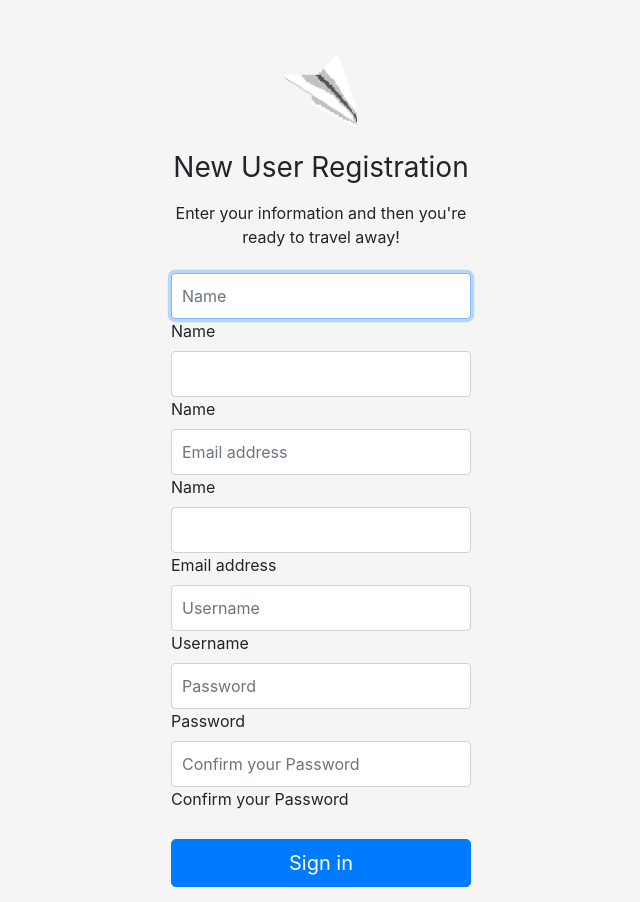
After one commit to guiperdigao/POO-FlaskProject, a Flask app: template templates/signin-rejected.html in a window 1280 px wide. The commit adds this page. Shown: the whole page, without its empty margins (319-959 px from the left). Run offline with Flask 2, Linux system fonts and the light colour scheme; the template is opened without the code that fills it: values that come from a table or form of the project are taken from there, others are empty; some libraries are stand-ins or nearby versions.

Commit message:
Add files via upload

```diff
--- a/app.py
+++ b/app.py
@@ -33,7 +33,7 @@ def about():
 def root():
     return app.send_static_file('paper-plane.png')
 # Register Form Class
-"""
+
 class RegisterForm(Form):
     name = StringField('Name', [validators.Length(min=1, max=50)])
     username = StringField('Username', [validators.Length(min=4, max=25)])
@@ -70,7 +70,7 @@ def register():
         flash('You are now registered and can log in', 'success')
 
         return redirect(url_for('login'))
-    return render_template('register.html', form=form)
+    return render_template('signin.html', form=form)
 
 
 # User login
@@ -130,119 +130,6 @@ def logout():
     flash('You are now logged out', 'success')
     return redirect(url_for('login'))
 
-# Dashboard
-@app.route('/dashboard')
-@is_logged_in
-def dashboard():
-    # Create cursor
-    cur = mysql.connection.cursor()
-
-    # Get articles
-    result = cur.execute("SELECT * FROM articles")
-
-    articles = cur.fetchall()
-
-    if result > 0:
-        return render_template('dashboard.html', articles=articles)
-    else:
-        msg = 'No Articles Found'
-        return render_template('dashboard.html', msg=msg)
-    # Close connection
-    cur.close()
-
-# Article Form Class
-class ArticleForm(Form):
-    title = StringField('Title', [validators.Length(min=1, max=200)])
-    body = TextAreaField('Body', [validators.Length(min=30)])
-
-# Add Article
-@app.route('/add_article', methods=['GET', 'POST'])
-@is_logged_in
-def add_article():
-    form = ArticleForm(request.form)
-    if request.method == 'POST' and form.validate():
-        title = form.title.data
-        body = form.body.data
-
-        # Create Cursor
-        cur = mysql.connection.cursor()
-
-        # Execute
-        cur.execute("INSERT INTO articles(title, body, author) VALUES(%s, %s, %s)",(title, body, session['username']))
-
-        # Commit to DB
-        mysql.connection.commit()
-
-        #Close connection
-        cur.close()
-
-        flash('Article Created', 'success')
-
-        return redirect(url_for('dashboard'))
-
-    return render_template('add_article.html', form=form)
-
-
-# Edit Article
-@app.route('/edit_article/<string:id>', methods=['GET', 'POST'])
-@is_logged_in
-def edit_article(id):
-    # Create cursor
-    cur = mysql.connection.cursor()
-
-    # Get article by id
-    result = cur.execute("SELECT * FROM articles WHERE id = %s", [id])
-
-    article = cur.fetchone()
-    cur.close()
-    # Get form
-    form = ArticleForm(request.form)
-
-    # Populate article form fields
-    form.title.data = article['title']
-    form.body.data = article['body']
-
-    if request.method == 'POST' and form.validate():
-        title = request.form['title']
-        body = request.form['body']
-
-        # Create Cursor
-        cur = mysql.connection.cursor()
-        app.logger.info(title)
-        # Execute
-        cur.execute ("UPDATE articles SET title=%s, body=%s WHERE id=%s",(title, body, id))
-        # Commit to DB
-        mysql.connection.commit()
-
-        #Close connection
-        cur.close()
-
-        flash('Article Updated', 'success')
-
-        return redirect(url_for('dashboard'))
-
-    return render_template('edit_article.html', form=form)
-
-# Delete Article
-@app.route('/delete_article/<string:id>', methods=['POST'])
-@is_logged_in
-def delete_article(id):
-    # Create cursor
-    cur = mysql.connection.cursor()
-
-    # Execute
-    cur.execute("DELETE FROM articles WHERE id = %s", [id])
-
-    # Commit to DB
-    mysql.connection.commit()
-
-    #Close connection
-    cur.close()
-
-    flash('Article Deleted', 'success')
-
-    return redirect(url_for('dashboard'))
-"""
 if __name__ == '__main__':
     app.secret_key='secret123'
     app.run(debug=True)
--- /dev/null
+++ b/templates/_formhelpers.html
@@ -0,0 +1,9 @@
+{% macro render_field(field) %}
+  {{ field.label }}
+  {{ field(**kwargs)|safe }}
+  {% if field.errors %}
+    {% for error in field.errors %}
+      <span class="help-inline">{{ error }}</span>
+    {% endfor %}
+  {% endif %}
+{% endmacro %}
--- a/templates/form-layout.html
+++ b/templates/form-layout.html
@@ -12,11 +12,6 @@
 
     <!-- Custom styles for this template -->
     <style>
-      :root {
-        --input-padding-x: .75rem;
-        --input-padding-y: .75rem;
-      }
-
     html,
     body {
       height: 100%;
@@ -34,71 +29,31 @@
 
     .form-signin {
       width: 100%;
-        max-width: 420px;
+      max-width: 330px;
       padding: 15px;
       margin: auto;
     }
-
-      .form-label-group {
+    .form-signin .checkbox {
+      font-weight: 400;
+    }
+    .form-signin .form-control {
       position: relative;
-        margin-bottom: 1rem;
+      box-sizing: border-box;
+      height: auto;
+      padding: 10px;
+      font-size: 16px;
     }
-
-      .form-label-group > input,
-      .form-label-group > label {
-        padding: var(--input-padding-y) var(--input-padding-x);
+    .form-signin .form-control:focus {
+      z-index: 2;
     }
-
-      .form-label-group > label {
-        position: absolute;
-        top: 0;
-        left: 0;
-        display: block;
-        width: 100%;
-        margin-bottom: 0; /* Override default `<label>` margin */
-        line-height: 1.5;
-        color: #495057;
-        border: 1px solid transparent;
-        border-radius: .25rem;
-        transition: all .1s ease-in-out;
-      }
-
-      .form-label-group input::-webkit-input-placeholder {
-        color: transparent;
-      }
-
-      .form-label-group input:-ms-input-placeholder {
-        color: transparent;
-      }
-
-      .form-label-group input::-ms-input-placeholder {
-        color: transparent;
-      }
-
-      .form-label-group input::-moz-placeholder {
-        color: transparent;
-      }
-
-      .form-label-group input::placeholder {
-        color: transparent;
-      }
-
-      .form-label-group input:not(:placeholder-shown) {
-        padding-top: calc(var(--input-padding-y) + var(--input-padding-y) * (2 / 3));
-        padding-bottom: calc(var(--input-padding-y) / 3);
-      }
-
-      .form-label-group input:not(:placeholder-shown) ~ label {
-        padding-top: calc(var(--input-padding-y) / 3);
-        padding-bottom: calc(var(--input-padding-y) / 3);
-        font-size: 12px;
-        color: #777;
+    button{
+      margin-top: 20px;
     }
     </style>
   </head>
 
   <body>
-    <form class="form-signin">
+    <form class="form-signin" action="" method="post">
       {% block form %}{% endblock %}
     </form>
   </body>
--- /dev/null
+++ b/templates/signin-rejected.html
@@ -0,0 +1,40 @@
+{% extends 'form-layout.html' %}
+{% block form %}
+{% from "_formhelpers.html" import render_field %}
+
+<div class="text-center mb-4">
+  <img class="mb-4" src="paper-plane.png" alt="" width="72" height="72">
+  <h1 class="h3 mb-3 font-weight-normal">New User Registration</h1>
+  <p>Enter your information and then you're ready to travel away!</p>
+</div>
+
+
+<div class="form-label-group">
+  <input type="text" id="inputName" name="name" class="form-control" placeholder="Name" required autofocus>
+  {{render_field(form.name, class_="form-control")}}
+  <label for="inputName">Name</label>
+</div>
+
+<div class="form-label-group">
+  <input type="email" id="inputEmail" name="email" class="form-control" placeholder="Email address" required>
+  {{render_field(form.name, class_="form-control")}}
+  <label for="inputEmail">Email address</label>
+</div>
+
+<div class="form-label-group">
+  <input type="text" id="inputUsername" name="username" class="form-control" placeholder="Username" required>
+  <label for="inputUsername">Username</label>
+</div>
+
+<div class="form-label-group">
+  <input type="password" id="inputPassword" name="pass " class="form-control" placeholder="Password" required>
+  <label for="inputPassword">Password</label>
+</div>
+
+<div class="form-label-group">
+  <input type="password" id="inputPasswordAgain" name ="confirm" class="form-control" placeholder="Confirm your Password" required>
+  <label for="inputPasswordAgain">Confirm your Password</label>
+</div>
+
+<button class="btn btn-lg btn-primary btn-block" type="submit">Sign in</button>
+{% endblock %}
```
Also changed, not shown: templates/signin.html (+8 -10 lines). Lines whose indentation alone changed are shown as unchanged.
